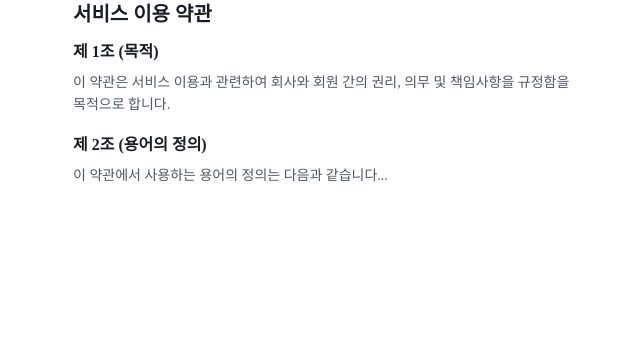
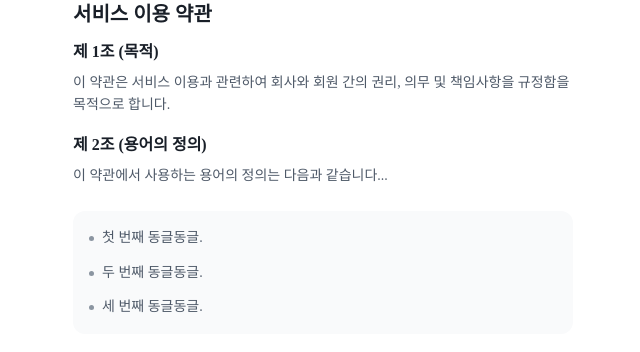
Before and after one commit to hyun7931/react-component, a React (Vite) app: page / in a window 1280 px wide. Shown: the top 352 px of the page, without its empty margins (317-957 px from the left). Built offline with nearby package versions, Linux system fonts and the light colour scheme; a web font is replaced by a local one.

Commit message:
feat: AiBadge 추가

```diff
--- a/src/App.jsx
+++ b/src/App.jsx
@@ -17,6 +17,19 @@ function App() {
       <Detail.Body>
         이 약관에서 사용하는 용어의 정의는 다음과 같습니다...
       </Detail.Body>
+
+      <Detail.BadgeGroup>
+        <Detail.BadgeItem>
+          <Detail.Body>첫 번째 동글동글.</Detail.Body>
+        </Detail.BadgeItem>
+        <Detail.BadgeItem>
+          <Detail.Body>두 번째 동글동글.</Detail.Body>
+        </Detail.BadgeItem>
+        <Detail.BadgeItem>
+          <Detail.Body>세 번째 동글동글.</Detail.Body>
+        </Detail.BadgeItem>
+      </Detail.BadgeGroup>
+
     </Detail>
   );
 }
--- a/src/components/Detail/AiBadgeText.jsx
+++ b/src/components/Detail/AiBadgeText.jsx
@@ -0,0 +1,18 @@
+// src/components/Detail/AiBadgeText.jsx
+
+export const BadgeGroup = ({ children }) => (
+  <div className="st-ai-badge-group">
+    {children}
+  </div>
+);
+
+export const BadgeItem = ({ children }) => (
+  <div className="st-ai-badge-item">
+    {/* 동그라미 */}
+    <div className="st-ai-badge-bullet" />
+    {/* 텍스트 */}
+    <div className="st-ai-badge-content">
+      {children}
+    </div>
+  </div>
+);
--- a/src/components/Detail/Detail.css
+++ b/src/components/Detail/Detail.css
@@ -1,5 +1,6 @@
 /* src/components/Detail/Detail.css */
 
+/* 텍스트 스타일 컴포넌트 */
 .st-text__title {
   font-size: var(--st-font-title);
   color: var(--st-text-main);
@@ -22,3 +23,33 @@
   line-height: 1.6;
   margin-bottom: 16px;
 }
+
+/* AI Badge 스타일 */
+.st-ai-badge-group {
+  background-color: var(--st-bg-gray);
+  border-radius: var(--st-radius-medium);
+  padding: 16px;
+  margin: 24px 0 24px 0;
+  display: flex;
+  flex-direction: column;
+  gap: 12px;
+}
+
+.st-ai-badge-item {
+    display: flex;
+    align-items: flex-start;
+    gap: 8px;
+}
+
+.st-ai-badge-bullet {
+    min-width: 5px;
+    max-width: 5px;
+    height: 5px;
+    background-color: var(--st-text-muted);
+    border-radius: 50%;
+    margin-top: 9px;
+}
+
+.st-ai-badge-item .st-text__body {
+  margin-bottom: 0 !important; /*margin 제거*/
+}
--- a/src/components/Detail/Detail.jsx
+++ b/src/components/Detail/Detail.jsx
@@ -1,6 +1,7 @@
 // src/components/Detail/Detail.jsx
 import React from 'react';
 import { Title, Subtitle, Body } from './Text';
+import { BadgeGroup, BadgeItem } from './AiBadgeText';
 import './Detail.css';
 
 // 1. 메인 컨테이너 컴포넌트
@@ -12,5 +13,7 @@ const Detail = ({ children }) => {
 Detail.Title = Title;
 Detail.Subtitle = Subtitle;
 Detail.Body = Body;
+Detail.BadgeGroup = BadgeGroup;
+Detail.BadgeItem = BadgeItem;
 
 export default Detail;
```
